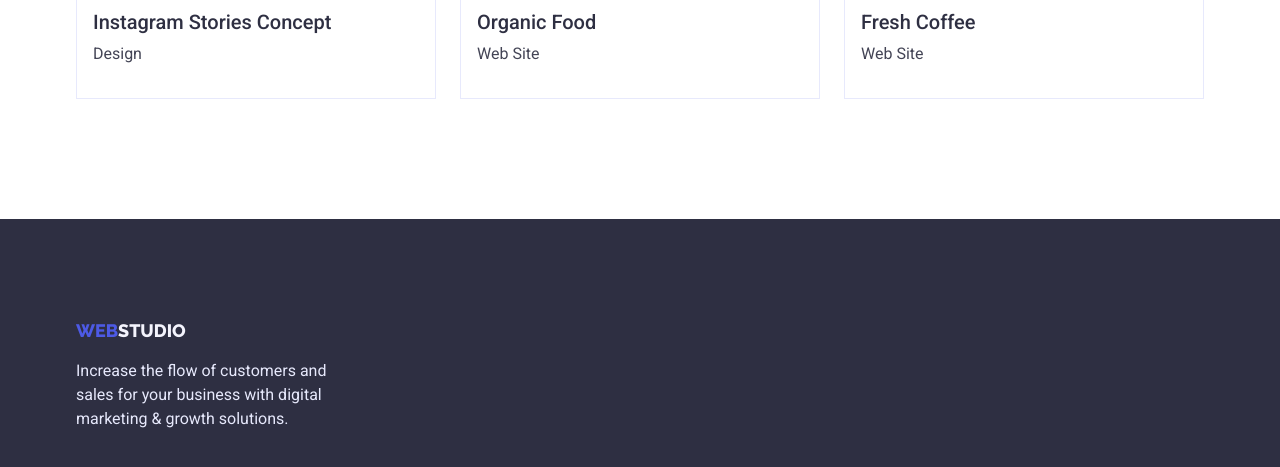
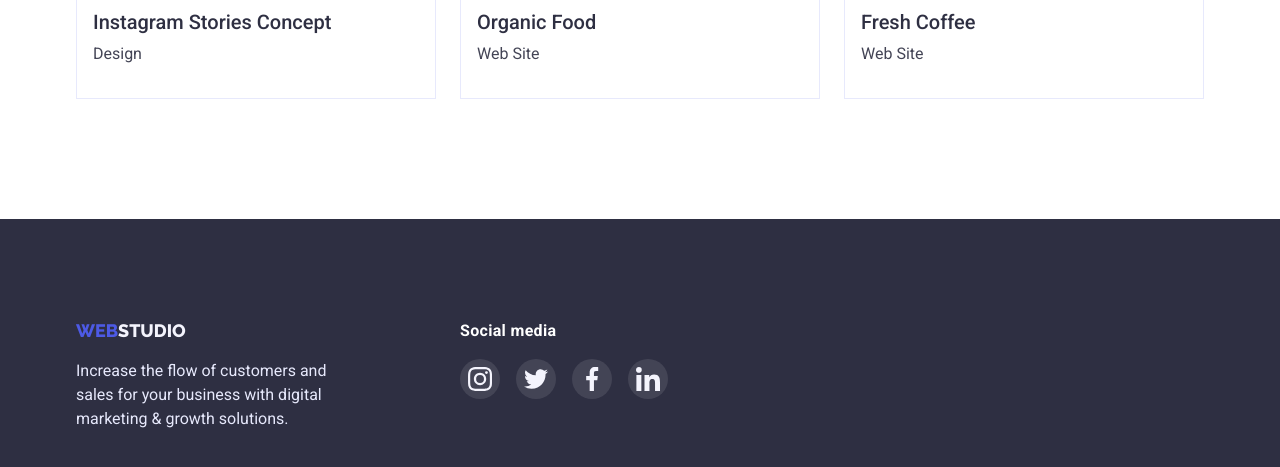
Before and after one commit to Tetiana-Nazarenko/goit-markup-hw-04, a plain HTML site: page portfolio.html in a window 1280 px wide. Shown: the part 1551-2018 px from the top of the page. Drawn offline with nearby package versions, Linux system fonts and the light colour scheme.

Commit message:
add footer

```diff
--- a/css/style.css
+++ b/css/style.css
@@ -332,6 +332,7 @@ body {
 	gap: 120px;
 }
 .social-title {
+	font-style: normal;
 	font-size: 16px;
 	line-height: 24px;
 	letter-spacing: 0.02em;
--- a/portfolio.html
+++ b/portfolio.html
@@ -155,12 +155,47 @@
         </section>
     </main>
     <footer class="section footer-section">
-        <div class="container">
-            <a class="logo" href="./index.html">Web<span class="logo-footer">Studio</span> </a>
-            <p class="footer-text">
-                Increase the flow of customers and sales for your business with
-                digital marketing & growth solutions.
-            </p>
+        <div class="container footer-list">
+            <div class="footer-block">
+                <a class="logo" href="./index.html">Web<span class="logo-footer">Studio</span> </a>
+                <p class="footer-text">
+                    Increase the flow of customers and sales for your business with
+                    digital marketing & growth solutions.
+                </p>
+            </div>
+            <div class="footer-link">
+                <h3 class="social-title">Social media</h3>
+                <ul class="work-block">
+                    <li>
+                        <a class="icons-footer icon-first" href="">
+                            <svg class="footer-items">
+                                <use href="./images/icons.svg#icon-instagram"> </use>
+                            </svg>
+                        </a>
+                    </li>
+                    <li>
+                        <a class="icons-footer" href="">
+                            <svg class="footer-items">
+                                <use href="./images/icons.svg#icon-twitter"> </use>
+                            </svg>
+                        </a>
+                    </li>
+                    <li>
+                        <a class="icons-footer" href="">
+                            <svg class="footer-items">
+                                <use href="./images/icons.svg#icon-facebook"> </use>
+                            </svg>
+                        </a>
+                    </li>
+                    <li>
+                        <a class="icons-footer" href="">
+                            <svg class="footer-items">
+                                <use href="./images/icons.svg#icon-linkedin"> </use>
+                            </svg>
+                        </a>
+                    </li>
+                </ul>
+            </div>
 
         </div>
     </footer>
```
